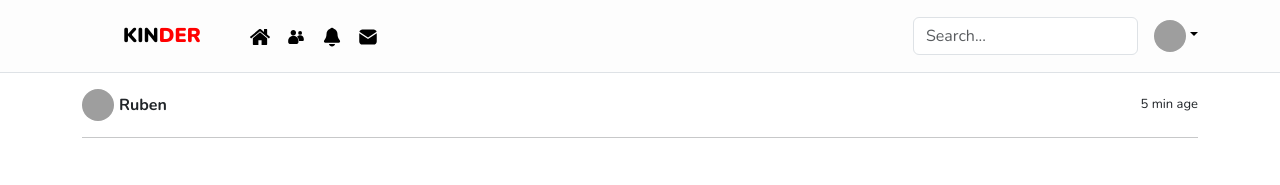
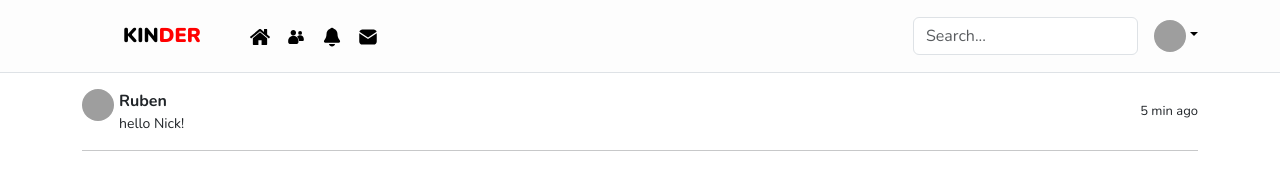
Before and after one commit to RubenKarapetyann/kinder, a React (Create React App) app in the folder client/: page /messages in a window 1280 px wide. Shown: the top 185 px of the page. Built offline with nearby package versions, Linux system fonts and the light colour scheme; grey boxes are pictures that could not be loaded; the HTML template or start-up script is replaced by a standard one.

Commit message:
messages page

```diff
--- a/client/src/components/pages/messages/Messages.js
+++ b/client/src/components/pages/messages/Messages.js
@@ -3,8 +3,8 @@ import ProfileListItem from "../../usable-components/profile/ProfileListItem"
 function Messages(){
     return (
         <>
-            <ProfileListItem userName={"Ruben"}>
-                5 min age
+            <ProfileListItem userName={"Ruben"} comment={"hello Nick!"}>
+                <span>5 min ago</span>
             </ProfileListItem>
         </>
     )
```
